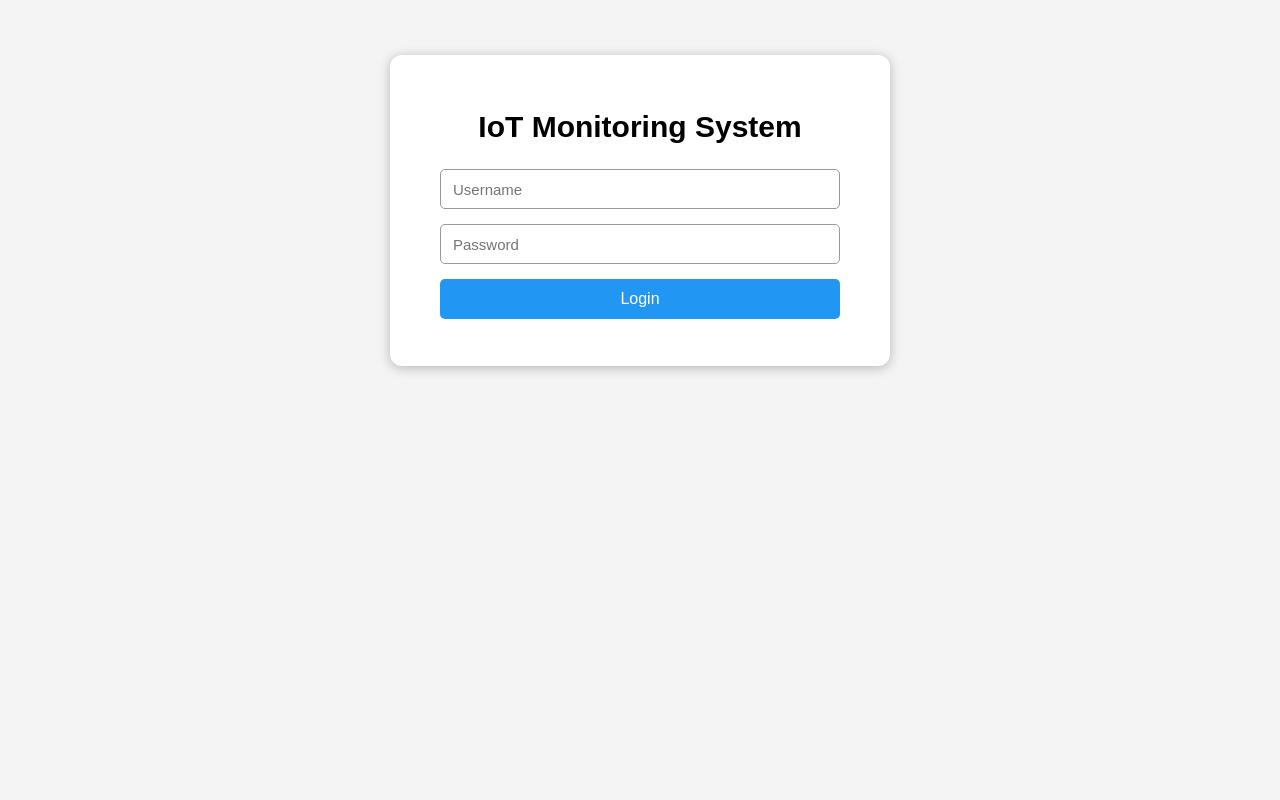
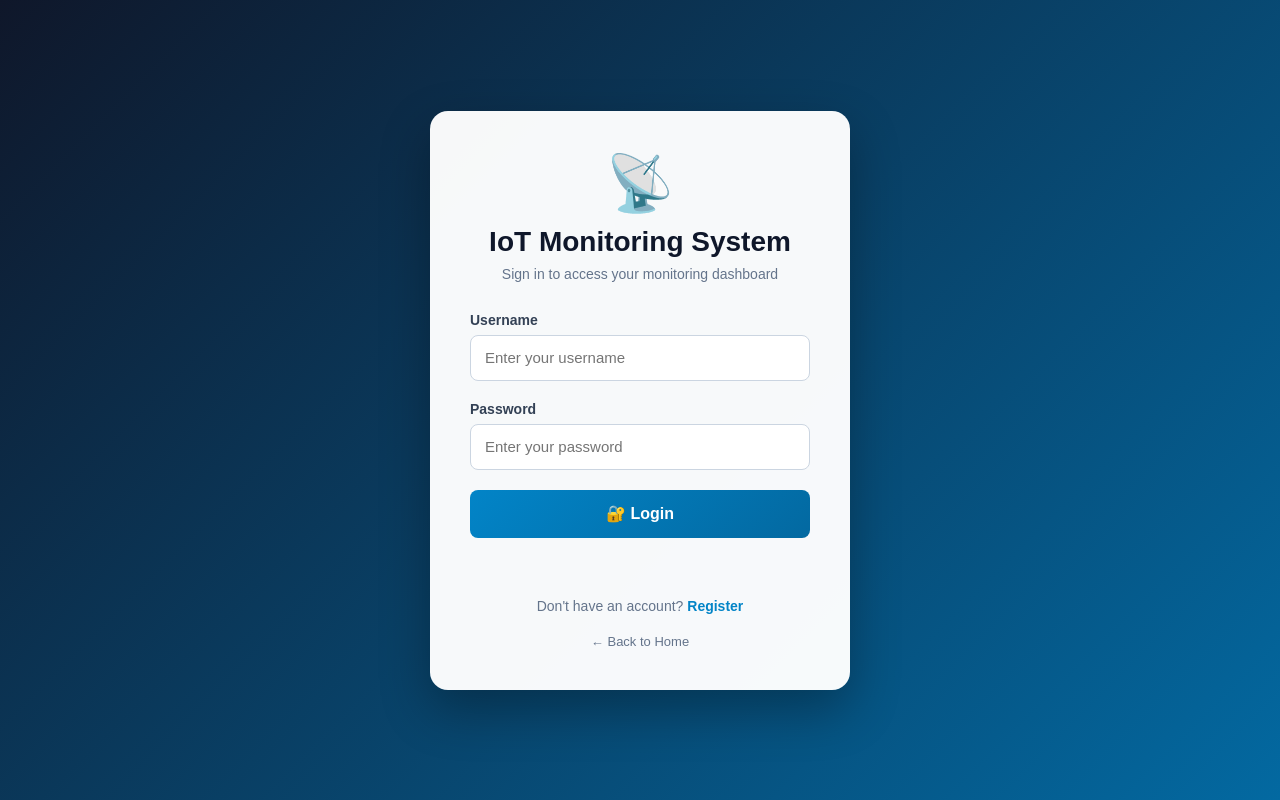
Before and after one commit to prabha-revol/Login_System, a FastAPI app: page /Login in a window 1280 px wide. Run offline with FastAPI, Linux system fonts and the light colour scheme.

Commit message:
Enhance login page title and styling
Updated the login page title and improved styling for the login card and buttons.

```diff
--- a/templates/login.html
+++ b/templates/login.html
@@ -8,108 +8,297 @@
     <meta name="viewport"
           content="width=device-width, initial-scale=1.0">
 
-    <title>IoT Monitoring System</title>
+    <title>Login - IoT Monitoring System</title>
 
     <style>
 
-        body {
+        * {
+            box-sizing: border-box;
             margin: 0;
             padding: 0;
-            background: #f4f4f4;
-            font-family: Arial, sans-serif;
         }
 
-        .login-box {
+        body {
 
-            width: 500px;
+            min-height: 100vh;
 
-            margin: 55px auto;
+            font-family: Arial, sans-serif;
 
-            padding: 35px 50px;
+            background:
+                linear-gradient(
+                    135deg,
+                    #0f172a,
+                    #0369a1
+                );
 
-            background: white;
+            display: flex;
 
-            border-radius: 12px;
+            justify-content: center;
+
+            align-items: center;
+
+            padding: 20px;
+        }
+
+
+        /* =========================
+           LOGIN CARD
+        ========================= */
+
+        .login-card {
+
+            width: 420px;
+
+            background: rgba(255,255,255,0.97);
+
+            padding: 40px;
+
+            border-radius: 18px;
 
             box-shadow:
-                0 2px 12px rgba(0, 0, 0, 0.25);
+                0 20px 50px
+                rgba(0,0,0,0.30);
+        }
 
-            box-sizing: border-box;
+
+        /* =========================
+           ICON
+        ========================= */
+
+        .iot-icon {
+
+            text-align: center;
+
+            font-size: 55px;
+
+            margin-bottom: 10px;
         }
+
+
+        /* =========================
+           TITLE
+        ========================= */
 
         h1 {
 
             text-align: center;
 
-            font-size: 30px;
+            color: #0f172a;
 
-            margin-bottom: 25px;
+            font-size: 28px;
 
-            font-weight: 700;
+            margin-bottom: 8px;
         }
+
+
+        .subtitle {
+
+            text-align: center;
+
+            color: #64748b;
+
+            font-size: 14px;
+
+            margin-bottom: 30px;
+        }
+
+
+        /* =========================
+           LABEL
+        ========================= */
+
+        label {
+
+            display: block;
+
+            margin-bottom: 7px;
+
+            color: #334155;
+
+            font-size: 14px;
+
+            font-weight: bold;
+        }
+
+
+        /* =========================
+           INPUT
+        ========================= */
+
+        .input-group {
+
+            margin-bottom: 20px;
+        }
+
 
         input {
 
             width: 100%;
 
-            height: 40px;
+            height: 46px;
 
-            margin-bottom: 15px;
+            padding: 0 14px;
 
-            padding: 0 12px;
+            border: 1px solid #cbd5e1;
+
+            border-radius: 8px;
 
             font-size: 15px;
 
-            border: 1px solid #999;
+            outline: none;
 
-            box-sizing: border-box;
+            transition: 0.2s;
+        }
 
-            border-radius: 5px;
+
+        input:focus {
+
+            border-color: #0284c7;
+
+            box-shadow:
+                0 0 0 3px
+                rgba(14,165,233,0.15);
         }
+
+
+        /* =========================
+           LOGIN BUTTON
+        ========================= */
 
         button {
 
             width: 100%;
 
-            height: 40px;
+            height: 48px;
 
-            background: #2196f3;
+            border: none;
+
+            border-radius: 8px;
+
+            background:
+                linear-gradient(
+                    135deg,
+                    #0284c7,
+                    #0369a1
+                );
 
             color: white;
 
-            border: none;
+            font-size: 16px;
 
-            font-size: 16px;
+            font-weight: bold;
 
             cursor: pointer;
 
-            border-radius: 5px;
+            transition: 0.3s;
         }
+
 
         button:hover {
 
-            background: #1976d2;
+            transform: translateY(-2px);
+
+            box-shadow:
+                0 8px 20px
+                rgba(3,105,161,0.30);
         }
+
+
+        /* =========================
+           MESSAGE
+        ========================= */
 
         #message {
 
             text-align: center;
 
-            margin-top: 12px;
+            margin-top: 15px;
 
-            font-size: 16px;
+            min-height: 20px;
 
-            font-weight: bold;
-        }
-
-        .error {
+            font-size: 14px;
 
             color: red;
         }
 
-        .success {
 
-            color: green;
+        /* =========================
+           REGISTER LINK
+        ========================= */
+
+        .register-link {
+
+            text-align: center;
+
+            margin-top: 25px;
+
+            color: #64748b;
+
+            font-size: 14px;
+        }
+
+
+        .register-link a {
+
+            color: #0284c7;
+
+            font-weight: bold;
+
+            text-decoration: none;
+        }
+
+
+        .register-link a:hover {
+
+            text-decoration: underline;
+        }
+
+
+        /* =========================
+           BACK HOME
+        ========================= */
+
+        .home-link {
+
+            text-align: center;
+
+            margin-top: 18px;
+        }
+
+
+        .home-link a {
+
+            color: #64748b;
+
+            text-decoration: none;
+
+            font-size: 13px;
+        }
+
+
+        .home-link a:hover {
+
+            color: #0284c7;
+        }
+
+
+        /* =========================
+           MOBILE
+        ========================= */
+
+        @media (max-width: 500px) {
+
+            .login-card {
+
+                width: 100%;
+
+                padding: 30px 25px;
+            }
+
+            h1 {
+
+                font-size: 24px;
+            }
         }
 
     </style>
@@ -119,302 +308,124 @@
 
 <body>
 
-    <div class="login-box">
+
+    <!-- =========================
+         LOGIN CARD
+    ========================= -->
+
+    <div class="login-card">
+
+
+        <div class="iot-icon">
+            📡
+        </div>
+
 
         <h1>
             IoT Monitoring System
         </h1>
 
 
+        <p class="subtitle">
+            Sign in to access your monitoring dashboard
+        </p>
+
+
+        <!-- =========================
+             LOGIN FORM
+        ========================= -->
+
         <form id="loginForm">
+
+
+            <div class="input-group">
+
+                <label for="username">
+                    Username
+                </label>
 
                 <input
                     type="text"
                     id="username"
-                placeholder="Username"
+                    placeholder="Enter your username"
+                    autocomplete="username"
                     required
                 >
 
+            </div>
+
+
+            <div class="input-group">
+
+                <label for="password">
+                    Password
+                </label>
 
                 <input
                     type="password"
                     id="password"
-                placeholder="Password"
+                    placeholder="Enter your password"
+                    autocomplete="current-password"
                     required
                 >
 
+            </div>
+
 
             <button type="submit">
-                Login
+
+                🔐 Login
+
             </button>
+
 
         </form>
 
 
+        <!-- =========================
+             MESSAGE
+        ========================= -->
+
         <div id="message"></div>
+
+
+        <!-- =========================
+             REGISTER
+        ========================= -->
+
+        <div class="register-link">
+
+            Don't have an account?
+
+            <a href="/Register">
+                Register
+            </a>
 
         </div>
 
 
-    <script>
+        <!-- =========================
+             HOME
+        ========================= -->
 
-        // =====================================================
-        // LOGIN FORM
-        // =====================================================
+        <div class="home-link">
 
-        document
-            .getElementById("loginForm")
-            .addEventListener(
-                "submit",
-                async function(event) {
+            <a href="/">
+                ← Back to Home
+            </a>
 
-                    event.preventDefault();
+        </div>
 
 
-                    // =================================================
-                    // GET USERNAME
-                    // =================================================
-
-                    const username =
-                        document
-                        .getElementById("username")
-                        .value
-                        .trim();
+    </div>
 
 
-                    // =================================================
-                    // GET PASSWORD
-                    // =================================================
+    <!-- =========================
+         LOGIN JAVASCRIPT
+    ========================= -->
 
-                    const password =
-                        document
-                        .getElementById("password")
-                        .value;
+    <script src="/static/login.js"></script>
 
-
-                    // =================================================
-                    // MESSAGE ELEMENT
-                    // =================================================
-
-                    const message =
-                        document
-                        .getElementById("message");
-
-
-                    message.textContent = "";
-
-                    message.className = "";
-
-
-                    // =================================================
-                    // SEND LOGIN REQUEST
-                    // =================================================
-
-                    try {
-
-                        console.log(
-                            "Logging in user:",
-                            username
-                        );
-
-
-                        const response =
-                            await fetch(
-                                "/API/Login",
-                                {
-
-                                    method: "POST",
-
-                                    headers: {
-
-                                        "Content-Type":
-                                            "application/json"
-
-                                    },
-
-                                    body: JSON.stringify({
-
-                                        username:
-                                            username,
-
-                                        password:
-                                            password
-
-                                    })
-
-                                }
-                            );
-
-
-                        // =================================================
-                        // READ API RESPONSE
-                        // =================================================
-
-                        const data =
-                            await response.json();
-
-
-                        console.log(
-                            "Login Response:",
-                            data
-                        );
-
-
-                        // =================================================
-                        // LOGIN SUCCESS
-                        // =================================================
-
-                        if (
-                            response.ok &&
-                            data.message ===
-                                "Login successful"
-                        ) {
-
-
-                            // =============================================
-                            // SAVE USER ID
-                            // =============================================
-
-                            localStorage.setItem(
-                                "user_id",
-                                data.user_id
-                            );
-
-
-                            // =============================================
-                            // SAVE USERNAME
-                            // =============================================
-
-                            localStorage.setItem(
-                                "username",
-                                data.username
-                            );
-
-
-                            // =============================================
-                            // SAVE EMAIL
-                            // =============================================
-
-                            localStorage.setItem(
-                                "email",
-                                data.email
-                            );
-
-
-                            // =============================================
-                            // SAVE ROLE
-                            // =============================================
-
-                            localStorage.setItem(
-                                "role",
-                                data.role
-                            );
-
-
-                            // =============================================
-                            // CHECK SAVED DATA
-                            // =============================================
-
-                            console.log(
-                                "User ID:",
-                                localStorage.getItem(
-                                    "user_id"
-                                )
-                            );
-
-                            console.log(
-                                "Username:",
-                                localStorage.getItem(
-                                    "username"
-                                )
-                            );
-
-                            console.log(
-                                "Email:",
-                                localStorage.getItem(
-                                    "email"
-                                )
-                            );
-
-                            console.log(
-                                "Role:",
-                                localStorage.getItem(
-                                    "role"
-                                )
-                            );
-
-
-                            // =============================================
-                            // SUCCESS MESSAGE
-                            // =============================================
-
-                            message.textContent =
-                                "Login successful!";
-
-                            message.className =
-                                "success";
-
-
-                            // =============================================
-                            // GO TO DASHBOARD
-                            // =============================================
-
-                            setTimeout(
-                                function() {
-
-                                    window.location.href =
-                                        "/dashboard?user_id="
-                                        + data.user_id;
-
-                                },
-                                500
-                            );
-
-                        }
-
-
-                        // =================================================
-                        // LOGIN FAILED
-                        // =================================================
-
-                        else {
-
-                            message.textContent =
-                                data.detail ||
-                                "Invalid Username or Password.";
-
-                            message.className =
-                                "error";
-
-                        }
-
-                    }
-
-
-                    // =====================================================
-                    // SERVER ERROR
-                    // =====================================================
-
-                    catch (error) {
-
-                        console.error(
-                            "Login Error:",
-                            error
-                        );
-
-
-                        message.textContent =
-                            "Unable to connect to server.";
-
-                        message.className =
-                            "error";
-
-                    }
-
-                }
-            );
-
-    </script>
 
 </body>
 
```
Lines whose indentation alone changed are shown as unchanged.
